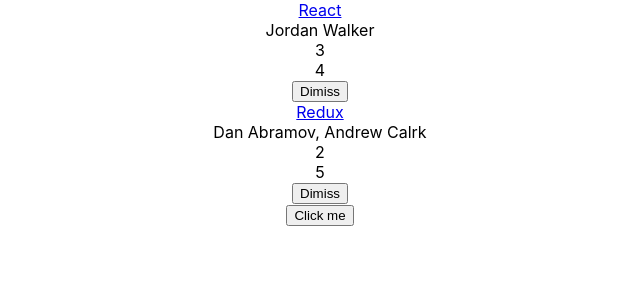
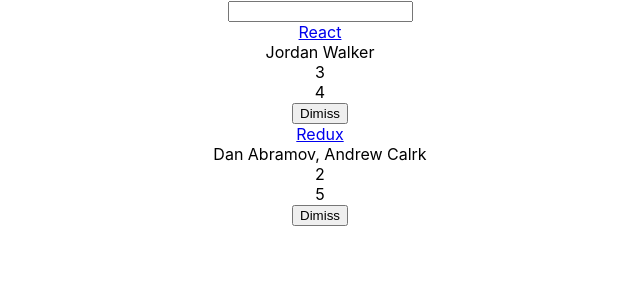
Before and after one commit to Allisson100/ReactJs-Estudos, a React (Create React App) app in the folder Livro-The-Road-To-Learn-React/hackernews/: page / in a window 1280 px wide. Shown: the top 300 px of the page, without its empty margins (320-960 px from the left). Built offline with nearby package versions, Linux system fonts and the light colour scheme.

Commit message:
Interações com Forms e Eventos

```diff
--- a/Livro-The-Road-To-Learn-React/hackernews/src/App.js
+++ b/Livro-The-Road-To-Learn-React/hackernews/src/App.js
@@ -22,6 +22,20 @@
   }
 ]
 
+// ES5
+// function isSearched(searchTerm) {
+//   return function(item) {
+
+//     return item.title.toLoweCase().includes(searchTerm.toLowerCase())
+
+//     // some condition which returns treu or false
+//   }
+// }
+
+//ES6
+
+const isSearched = searchTerm => item => item.title.toLowerCase().includes(searchTerm.toLowerCase())
+
 class App extends Component {
 
   constructor(props) {
@@ -29,10 +43,11 @@
 
     this.state = {
       list,
+      searchTerm: '',
     }
 
     this.onDimiss = this.onDimiss.bind(this)
-    this.onClickMe = this.onClickMe.bind(this)
+    this.onSearchChange = this.onSearchChange.bind(this)
   }
 
   onDimiss(id) {
@@ -41,15 +56,21 @@
     this.setState({list : updatedList})
   }
 
-  onClickMe() {
-    console.log(this)
+  onSearchChange(event) {
+    this.setState({ searchTerm: event.target.value })
   }
 
   render() {
     return (
 
       <div className="App">
-        {this.state.list.map(e =>
+        <form>
+          <input
+            type="text"
+            onChange={this.onSearchChange}
+          />
+        </form>
+        {this.state.list.filter(isSearched(this.state.searchTerm)).map(e =>
 
             <div key={e.objectID}>
               <span>
@@ -72,12 +93,6 @@
             </div>
           )
         }
-        <button
-          type='button'
-          onClick={this.onClickMe}
-        >
-          Click me
-        </button>
       </div>
 
     );
```
Also changed, not shown: 1 other file (tests, documents, lock files or other folders).
